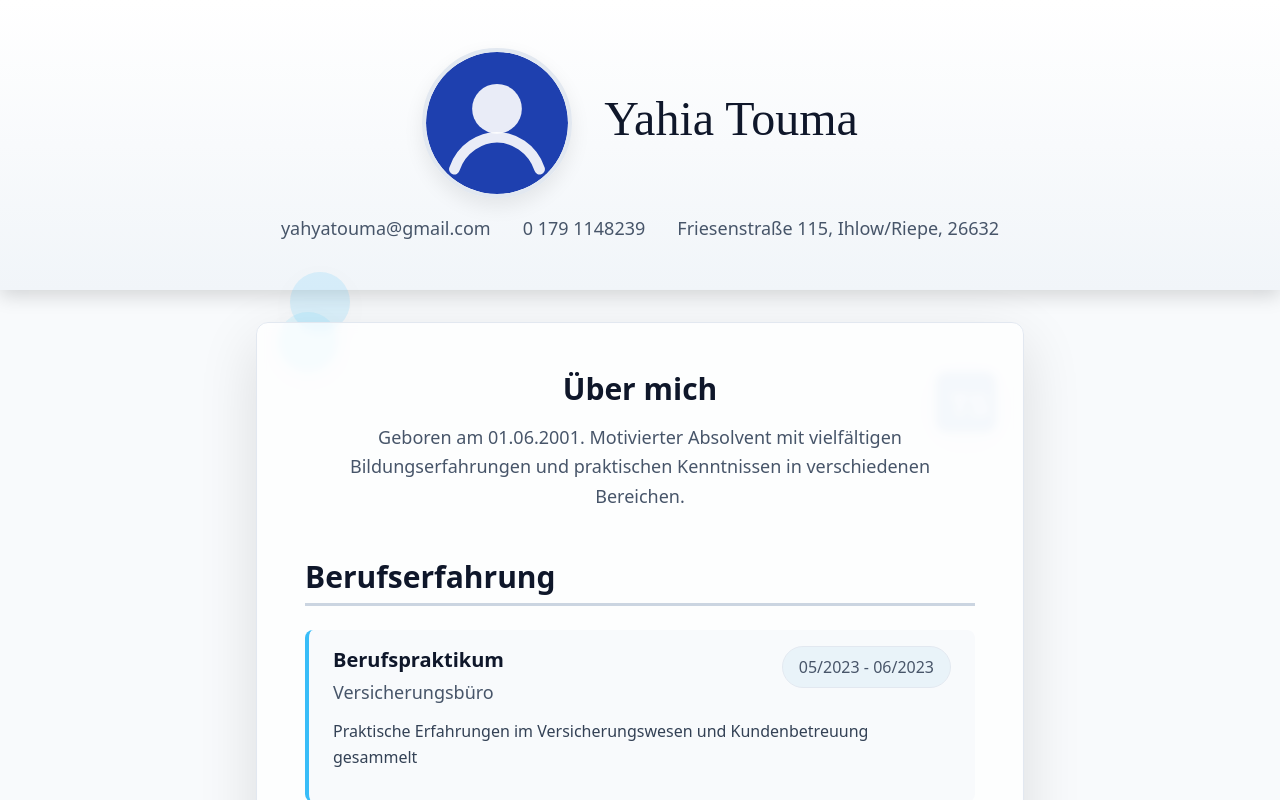
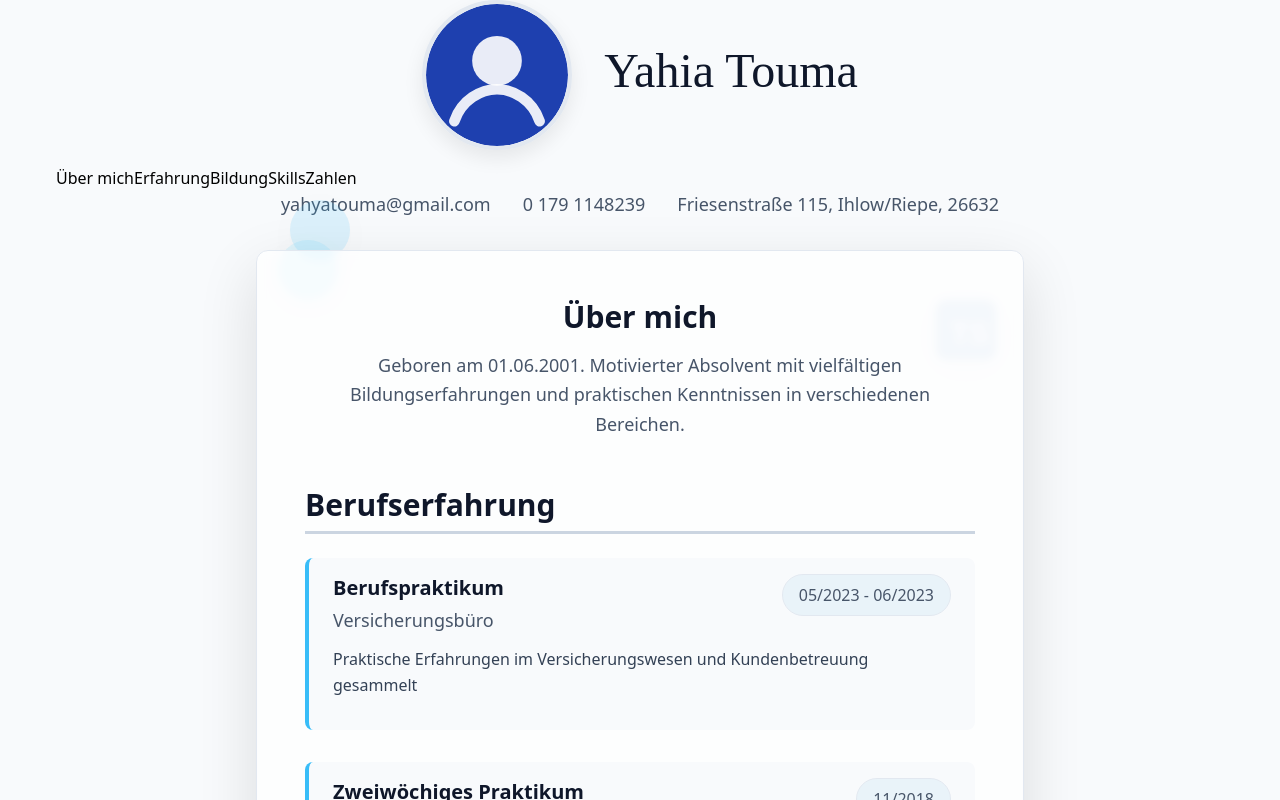
Before and after one commit to yahyatouma/cv, a React (Vite) app: page / in a window 1280 px wide. Shown: the top 800 px of the page. Built offline with nearby package versions, Linux system fonts and the light colour scheme.

Commit message:
Enhance header with sticky nav and active link highlighting
cgen-abf5d9d027184236ba072eafdd8ab44a

```diff
--- a/src/components/CVHeader.tsx
+++ b/src/components/CVHeader.tsx
@@ -1,6 +1,7 @@
 "use client";
 import React, { useRef, useState } from 'react';
 import { motion, useScroll, useTransform } from 'framer-motion';
+import { useActiveSection } from '../hooks/useActiveSection';
 
 interface PersonalInfo { fullName: string; jobTitle: string; email: string; phone: string; location: string; profileImage: string }
 interface CVHeaderProps { personalInfo: PersonalInfo }
@@ -13,8 +14,10 @@ export function CVHeader({ personalInfo }: CVHeaderProps) {
   const titleY = useTransform(scrollYProgress, [0, 1], [0, -20]);
   const titleOpacity = useTransform(scrollYProgress, [0, 0.4], [1, 0.6]);
 
+  const active = useActiveSection(['about','experience','education','skills','stats']);
+
   return (
-    <header className="px-0 py-12 text-center bg-gradient-to-b from-white via-slate-50 to-slate-100 shadow-[0_6px_18px_rgba(0,0,0,0.15)] text-slate-900" ref={ref}>
+    <header className="sticky-header" ref={ref}>
       <div className="px-4 py-0 mx-auto my-0 max-w-[1200px]">
         <div className="flex gap-8 justify-center items-center mb-4 max-sm:flex-col max-sm:gap-4">
           <motion.img alt="Profilbild" className="object-cover rounded-full border-4 border-solid border-slate-200 h-[150px] shadow-[0_8px_20px_rgba(0,0,0,0.08)] w-[150px] max-sm:h-[120px] max-sm:w-[120px]" src={personalInfo.profileImage} style={{ y: avatarY }} initial={{ scale: 0.9, opacity: 0 }} animate={{ scale: 1, opacity: 1 }} transition={{ duration: 0.6, ease: 'easeOut' }} />
@@ -25,6 +28,13 @@ export function CVHeader({ personalInfo }: CVHeaderProps) {
             )}
           </motion.div>
         </div>
+        <motion.nav className="header-nav" initial={{ opacity: 0, y: 10 }} whileInView={{ opacity: 1, y: 0 }} viewport={{ once: true }} transition={{ duration: .6, ease: 'easeOut' }}>
+          <a href="#about" className={`nav-link ${active === 'about' ? 'nav-link--active' : ''}`}>Über mich</a>
+          <a href="#experience" className={`nav-link ${active === 'experience' ? 'nav-link--active' : ''}`}>Erfahrung</a>
+          <a href="#education" className={`nav-link ${active === 'education' ? 'nav-link--active' : ''}`}>Bildung</a>
+          <a href="#skills" className={`nav-link ${active === 'skills' ? 'nav-link--active' : ''}`}>Skills</a>
+          <a href="#stats" className={`nav-link ${active === 'stats' ? 'nav-link--active' : ''}`}>Zahlen</a>
+        </motion.nav>
         <motion.div className="flex flex-wrap gap-8 justify-center text-lg opacity-90 text-slate-600" initial={{ opacity: 0, y: 10 }} whileInView={{ opacity: 1, y: 0 }} viewport={{ once: true }} transition={{ duration: .6, ease: 'easeOut' }}>
           <span className={`contact-link ${hoveredElement === 'email' ? 'contact-link--hover' : ''}`} onMouseEnter={() => setHoveredElement('email')} onMouseLeave={() => setHoveredElement(null)}>{personalInfo.email}</span>
           <span className={`contact-link ${hoveredElement === 'phone' ? 'contact-link--hover' : ''}`} onMouseEnter={() => setHoveredElement('phone')} onMouseLeave={() => setHoveredElement(null)}>{personalInfo.phone}</span>
```
